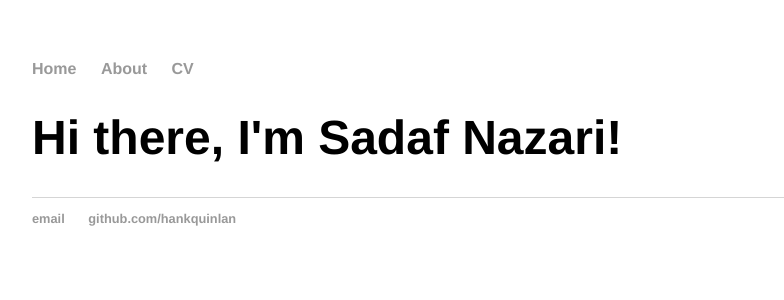
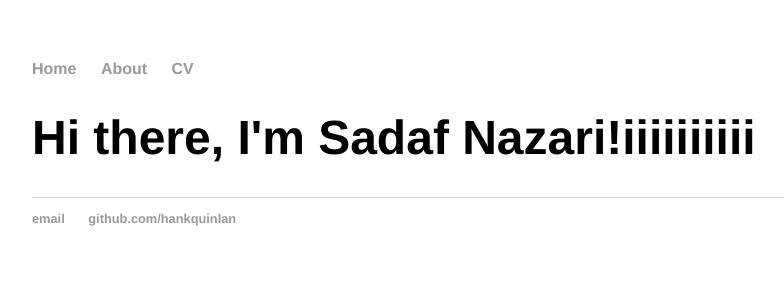
Before and after one commit to sadafnazari/sadafnazari.github.io, a Jekyll site: the page built from index.html, in a window 1280 px wide. Shown: the top 300 px of the page, without its empty margins (160-944 px from the left). Built offline with Jekyll 4.4.1, drawn with Linux system fonts in a browser that asks for light colours.

Commit message:
Update index.html

```diff
--- a/index.html
+++ b/index.html
@@ -3,5 +3,5 @@ layout: default
 title: Sadaf Nazari
 ---
 <div class="blurb">
-	<h1>Hi there, I'm Sadaf Nazari!</h1>
+	<h1>Hi there, I'm Sadaf Nazari!iiiiiiiiii</h1>
 </div><!-- /.blurb -->
```
